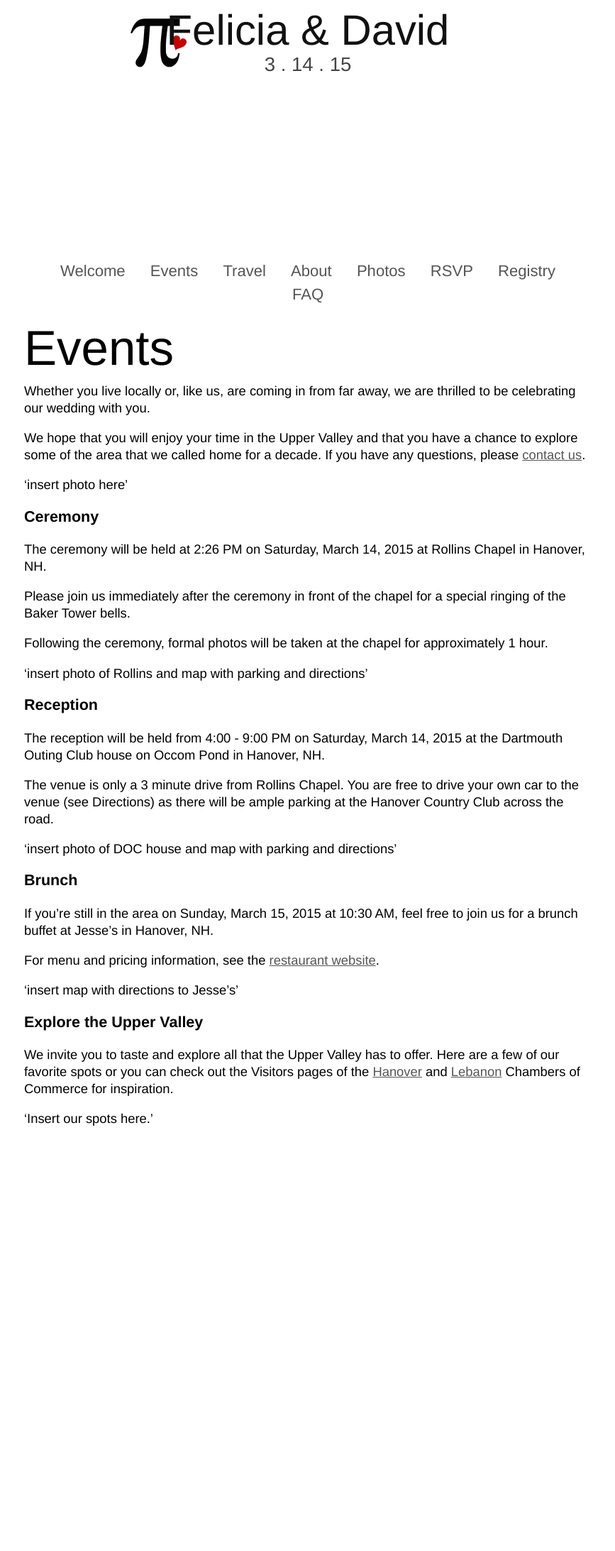
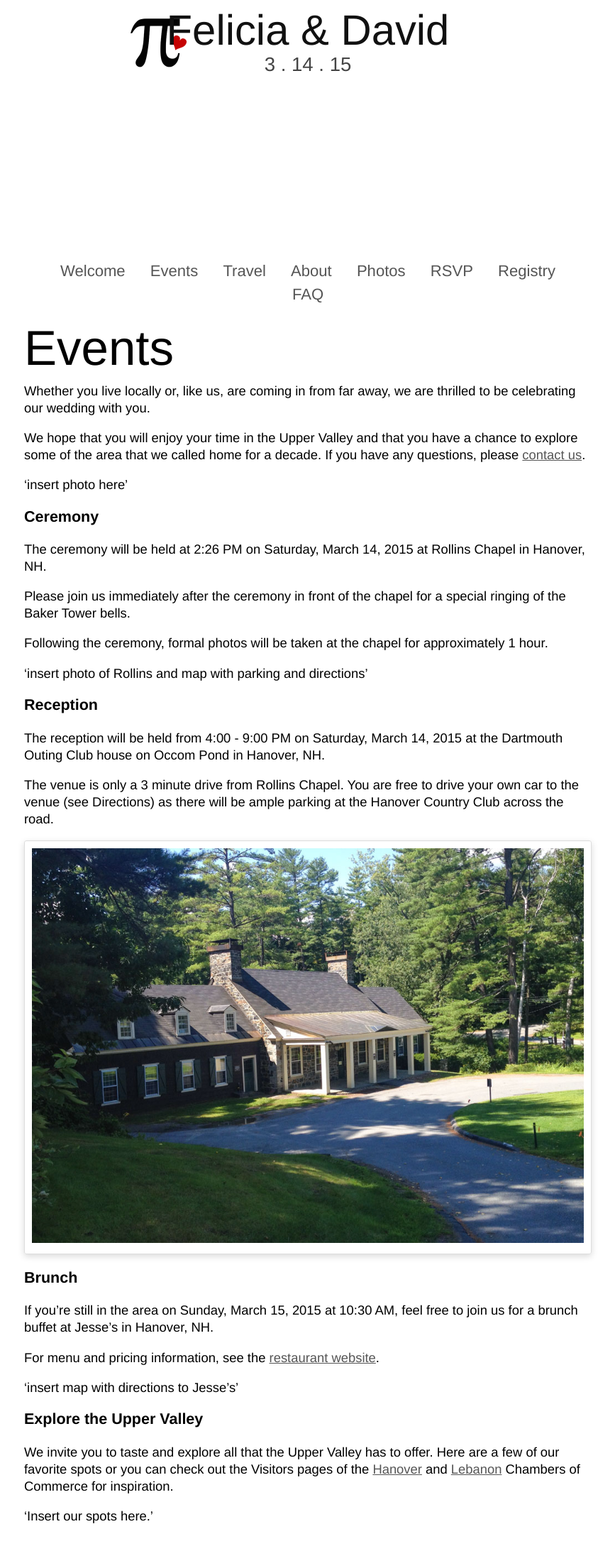
Before and after one commit to dnschnur/piday.github.com, a Jekyll site: the page built from events/index.md, in a window 1280 px wide. Shown: the top 2185 px of the page at 71% size, without its empty margins (206-1073 px from the left). Built offline with Jekyll 4.4.1, drawn with Linux system fonts in a browser that asks for light colours; nearby versions of some CDN libraries.

Commit message:
Added a photo of the DOC House.

```diff
--- a/events/index.md
+++ b/events/index.md
@@ -26,7 +26,9 @@ The reception will be held from 4:00 - 9:00 PM on Saturday, March 14, 2015 at th
 
 The venue is only a 3 minute drive from Rollins Chapel. You are free to drive your own car to the venue (see Directions) as there will be ample parking at the Hanover Country Club across the road.
 
-'insert photo of DOC house and map with parking and directions'
+<div class="photo">
+  <img src="/images/places/doc-house.jpg">
+</div>
 
 ### Brunch ###
 
```
Also changed, not shown: images/places/doc-house.jpg (added).
